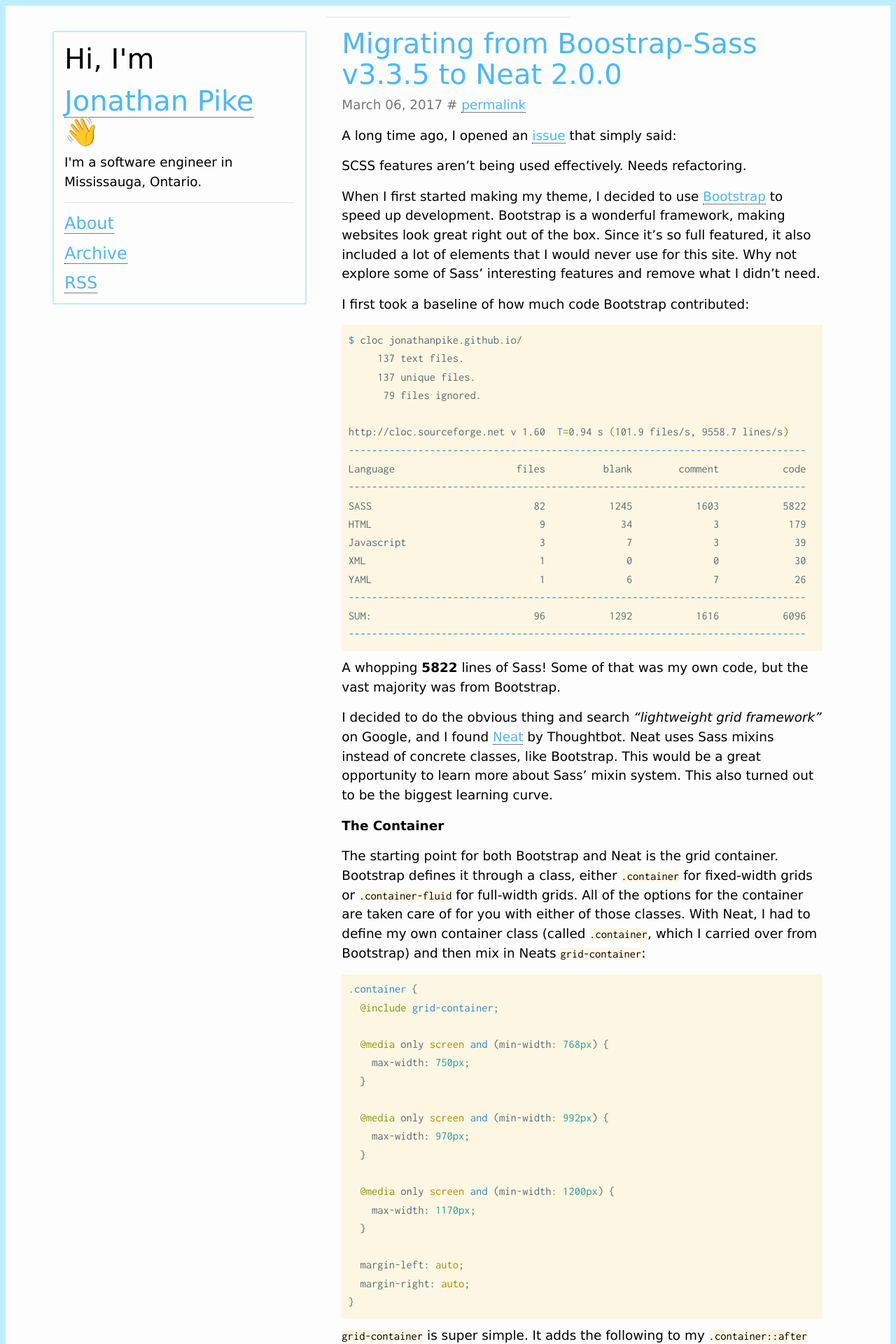
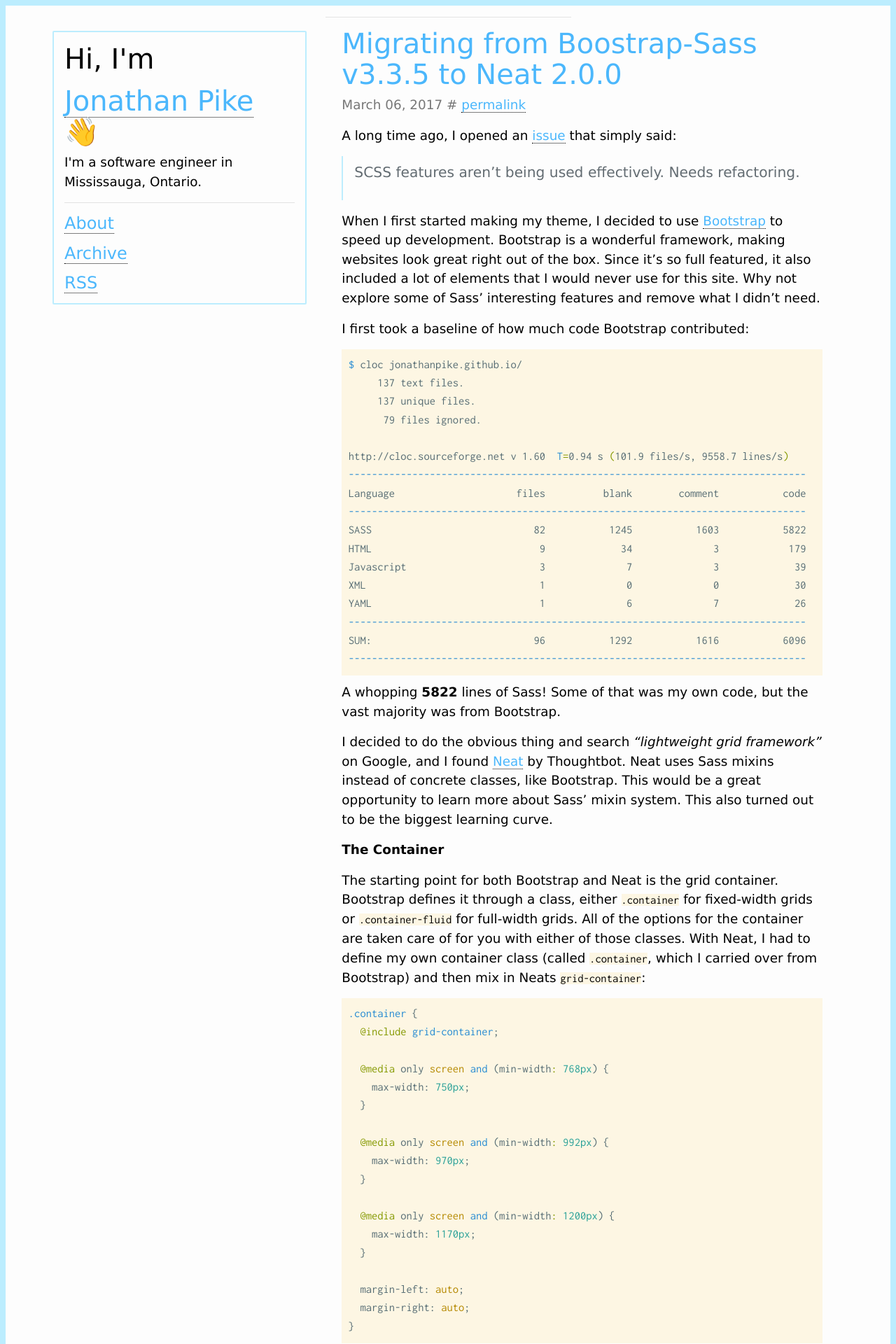
Before and after one commit to jonathanpike/jonathanpike.github.io, a Jekyll site: the page built from index.html, in a window 1280 px wide. Shown: the top 1920 px of the page at 70% size. Built offline with Jekyll 4.4.1, drawn with Linux system fonts in a browser that asks for light colours; the list of posts is cut into pages by our own code.

Commit message:
Add styles for blockquotes

```diff
--- a/_sass/_fonts.scss
+++ b/_sass/_fonts.scss
@@ -23,3 +23,12 @@
   border: 0;
   border-top: 1px solid rgba($pd-black,.1);
 }
+
+// Blockquotes
+blockquote {
+  padding: (1rem / 2) 1rem;
+  margin-bottom: 1rem;
+  font-size: 1.15rem * 1.1;
+  color: $pd-light-gray;
+  border-left: .15rem solid $pd-transparent-blue;
+}
--- a/_sass/_variables.scss
+++ b/_sass/_variables.scss
@@ -7,7 +7,7 @@
 $pd-yellow: #FDF6E3;
 $pd-off-white: #FDFDFD;
 $pd-black: #000000;
-$pd-light-gray: #636c72;
+$pd-light-gray: #636C72;
 
 // Fonts
 $pd-font-family-sans-serif: Corbel, "Lucida Grande", "Lucida Sans Unicode", "Lucida Sans", "DejaVu Sans", "Bitstream Vera Sans", "Liberation Sans", Verdana, "Verdana Ref", sans-serif;
```
